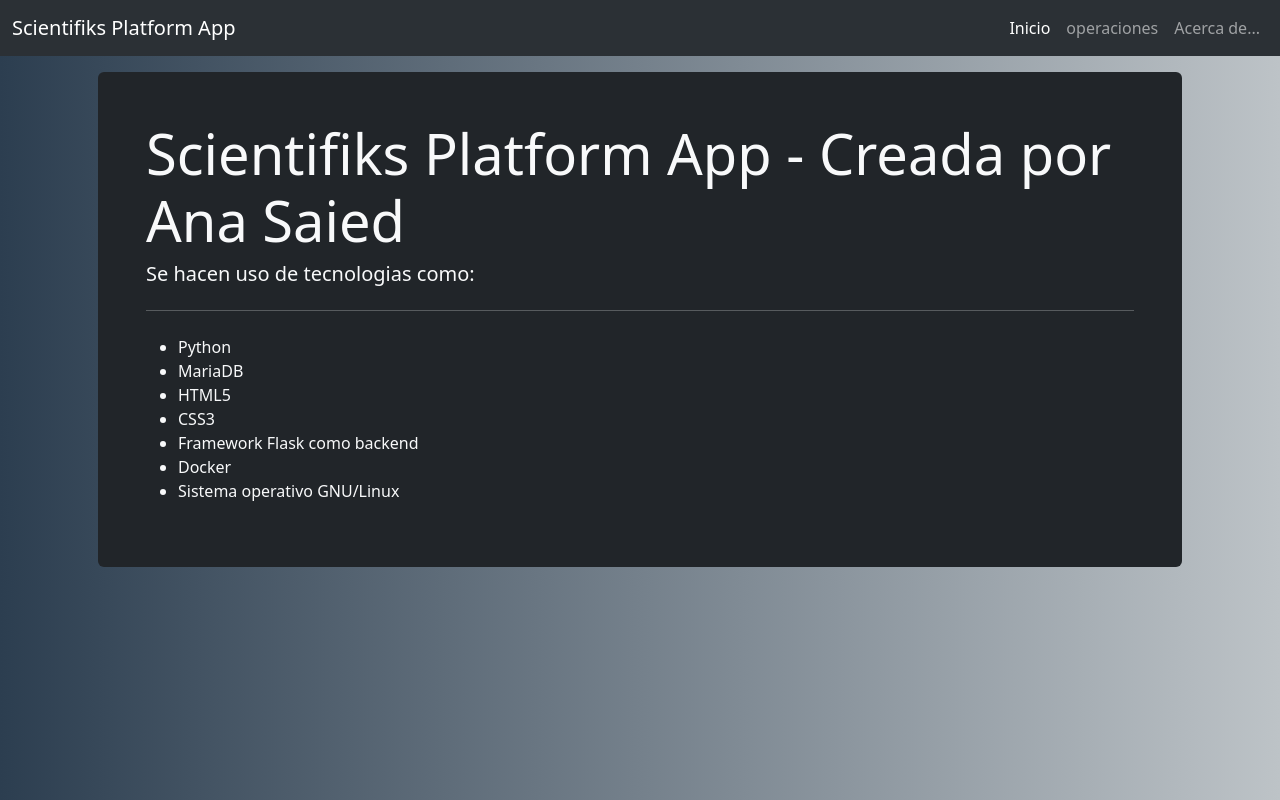
After one commit to Asaied07/scientifiks, a Flask app: page /about in a window 1280 px wide. The commit adds this page. Run offline with Flask 3, Linux system fonts and the light colour scheme; some libraries are stand-ins or nearby versions.

Commit message:
agregando una pagina acerca de para mostrar tecnologias usadas

```diff
--- a/scientifiks/app.py
+++ b/scientifiks/app.py
@@ -8,5 +8,11 @@ def index():
     # para este caso vamos a redirigil a index.html
     return render_template('index.html')
 
+@app.route('/about')
+def about():
+    # aqui retorna lo que uno le diga (puede ser un texto simple o una pagina web)
+    # para este caso vamos a redirigil a about.html
+    return render_template('about.html')
+
 if __name__ == '__main__':
     app.run(debug=True, host='0.0.0.0', port='9500')
--- /dev/null
+++ b/scientifiks/templates/about.html
@@ -0,0 +1,18 @@
+{%extends "layout.html"%}
+
+{%block content%}
+<div class="bg-dark text-light p-5 box rounded-2 m-3" data-bs-theme="dark">
+    <h1 class="display-4">Scientifiks Platform App - Creada por Ana Saied</h1>
+    <h3 class="lead">Se hacen uso de tecnologias como: </h3>
+    <hr class="my-4">
+    <ul>
+        <li>Python</li>
+        <li>MariaDB</li>
+        <li>HTML5</li>
+        <li>CSS3</li>
+        <li>Framework Flask como backend</li>
+        <li>Docker</li>
+        <li>Sistema operativo GNU/Linux</li>
+    </ul>
+  </div>
+{%endblock%}
--- a/scientifiks/templates/index.html
+++ b/scientifiks/templates/index.html
@@ -3,7 +3,7 @@
 {%block content%}
 <div class="bg-dark text-light p-5 box rounded-2 m-3" data-bs-theme="dark">
     <h1 class="display-4">Bienvenido Administrador!</h1>
-    <p class="lead">Aqui encontraras lo necesario para crear, actualizar o borrar lo cuentos del App creada por Ana Saied</p>
+    <p class="lead">Aqui encontraras lo necesario para administrar la plataforma cientifica creada por Ana Saied</p>
     <hr class="my-4">
     <p>Para ver la documentacion relacionada al proyecto, click en el boton de abajo.</p>
     <a class="btn btn-primary btn-lg" href="#" role="button">Accede al Tutorial</a>
--- a/scientifiks/templates/layout.html
+++ b/scientifiks/templates/layout.html
@@ -15,7 +15,7 @@
 <body>
   <nav class="navbar navbar-expand-lg bg-body-tertiary" data-bs-theme="dark">
     <div class="container-fluid">
-      <a class="navbar-brand" href="/">Scientifiks Backend App</a>
+      <a class="navbar-brand" href="/">Scientifiks Platform App</a>
       <button class="navbar-toggler" type="button" data-bs-toggle="collapse" data-bs-target="#navbarNavDropdown" aria-controls="navbarNavDropdown" aria-expanded="false" aria-label="Toggle navigation">
         <span class="navbar-toggler-icon"></span>
       </button>
@@ -28,7 +28,7 @@
             <a class="nav-link" href="#">operaciones</a> <!-- IMPORTANTE, aqui solo llama la ruta, dentro del archivo index.py esta definida la ruta de la ruta-->
           </li>
           <li class="nav-item">
-            <a class="nav-link" href="#">Acerca de...</a>
+            <a class="nav-link" href="{{url_for('about')}}">Acerca de...</a>
           </li>
             </ul>
           </li>
```
